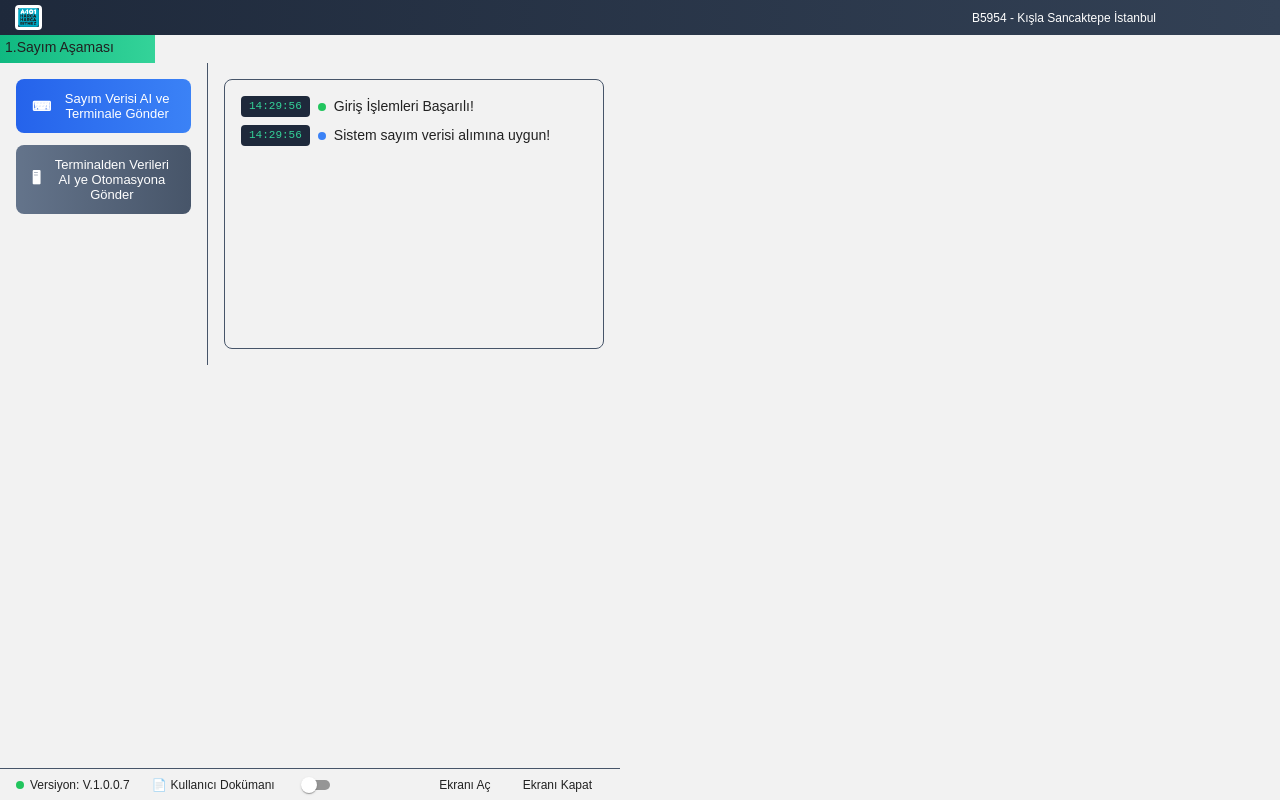
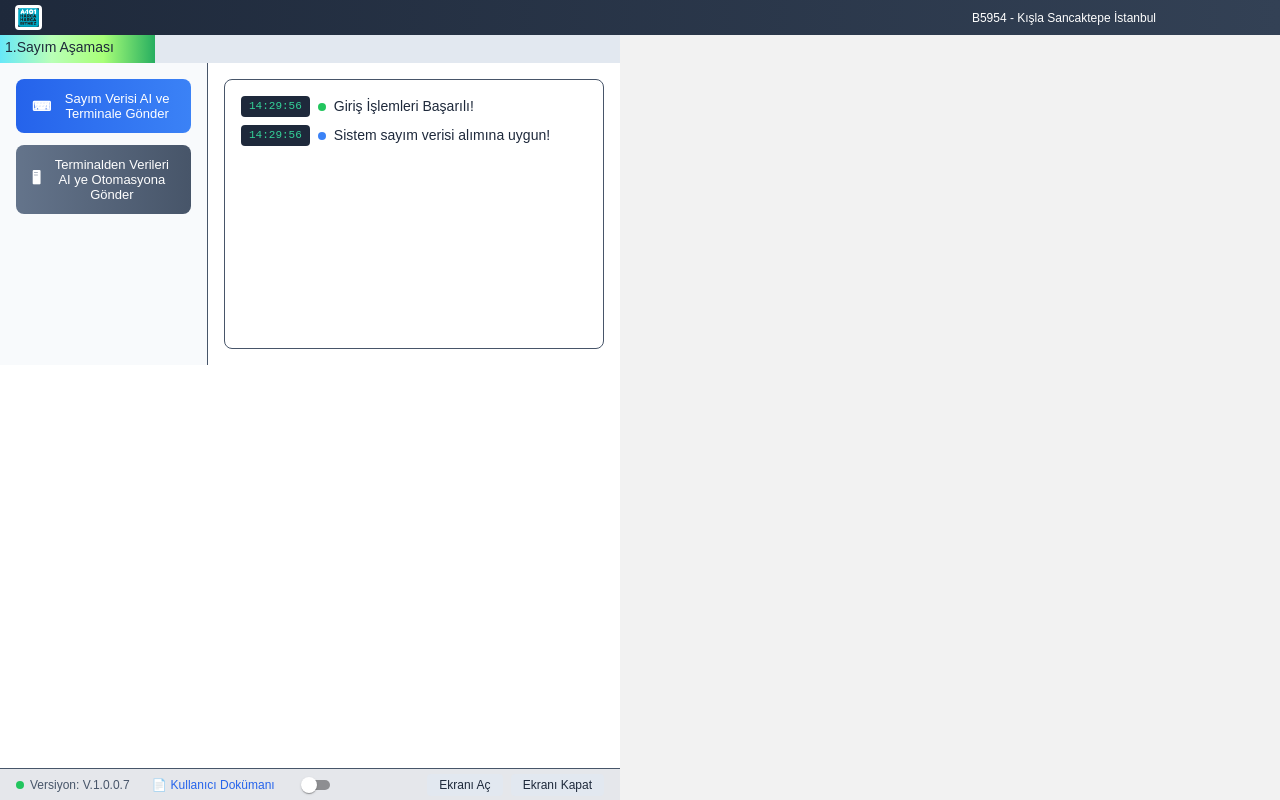
Before and after one commit to halitdip/ElektronReact, a React app: page /#/ in a window 1280 px wide. Built offline with nearby package versions, Linux system fonts and the light colour scheme; some icons are missing; a web font is replaced by a local one.

Commit message:
fix theme types and apply theme colors

```diff
--- a/src/features/Home/components/TitleBar.tsx
+++ b/src/features/Home/components/TitleBar.tsx
@@ -1,12 +1,19 @@
 import React from 'react';
+import { useTheme } from '@mui/material/styles';
 import RefreshIcon from '@mui/icons-material/Refresh';
 const styles = require('../home.module.css');
 
 
 export default function TitleBar() {
+  const theme = useTheme();
   return (
     <div className={styles.progressBarBg}>
-      <div className={styles.progressBarFill}></div>
+      <div
+        className={styles.progressBarFill}
+        style={{
+          background: `linear-gradient(to right, ${theme.customColors.gradient.join(", ")})`,
+        }}
+      ></div>
       <div className={styles.titleBar}>
         <div className={styles.title}>1.Sayım Aşaması</div>
         <div style={{ marginRight: 5, cursor: 'pointer' }}>
--- a/src/features/Home/index.tsx
+++ b/src/features/Home/index.tsx
@@ -1,4 +1,5 @@
 import React from 'react';
+import { useTheme } from '@mui/material/styles';
 import TitleBar from './components/TitleBar';
 import LeftPanel from './components/LeftPanel';
 import RightPanel from './components/RightPanel';
@@ -7,10 +8,24 @@ import { useHome } from './useHome';
 const styles = require('./home.module.css');
 
 export default function Home() {
+  const theme = useTheme();
   const { logs, handleSendFromTerminal, handleSendToTerminal } = useHome();
 
+  const cssVars: React.CSSProperties = {
+    '--wrapper-bg': theme.customColors.wrapperBg,
+    '--text-color': theme.customColors.textColor,
+    '--progress-bar-bg': theme.customColors.progressBarBg,
+    '--left-panel-bg': theme.customColors.leftPanelBg,
+    '--logbox-bg': theme.customColors.logboxBg,
+    '--statusbar-bg': theme.customColors.statusbarBg,
+    '--status-text': theme.customColors.statusText,
+    '--link-color': theme.customColors.linkColor,
+    '--status-button-bg': theme.customColors.statusButtonBg,
+    '--status-button-text': theme.customColors.statusButtonText,
+  } as React.CSSProperties;
+
   return (
-    <div className={styles.wrapper}>
+    <div className={styles.wrapper} style={cssVars}>
       <TitleBar />
       <div className={styles.content}>
         <LeftPanel
--- a/src/theme/theme.ts
+++ b/src/theme/theme.ts
@@ -1,5 +1,31 @@
 // src/theme/theme.ts
 import { createTheme } from '@mui/material/styles';
+
+declare module '@mui/material/styles' {
+  interface CustomColors {
+    headerBackground: string;
+    border: string;
+    shadow: string;
+    legendBoxBg: string;
+    gradient: string[];
+    wrapperBg: string;
+    textColor: string;
+    progressBarBg: string;
+    leftPanelBg: string;
+    logboxBg: string;
+    statusbarBg: string;
+    statusText: string;
+    linkColor: string;
+    statusButtonBg: string;
+    statusButtonText: string;
+  }
+  interface Theme {
+    customColors: CustomColors;
+  }
+  interface ThemeOptions {
+    customColors?: Partial<CustomColors>;
+  }
+}
 
 
 export const getTheme = (mode: 'light' | 'dark') =>
@@ -27,9 +53,19 @@ export const getTheme = (mode: 'light' | 'dark') =>
         mode === 'dark'
           ? ['#0f3443', '#19324c', '#105e62', '#27ae60']
           : ['#67e8f9', '#b9ffb7', '#a8ff78', '#27ae60'],
+      wrapperBg: mode === 'dark' ? '#0f172a' : '#ffffff',
+      textColor: mode === 'dark' ? '#f1f5f9' : '#1e293b',
+      progressBarBg: mode === 'dark' ? '#1e293b' : '#e2e8f0',
+      leftPanelBg: mode === 'dark' ? '#1e293b' : '#f8fafc',
+      logboxBg: mode === 'dark' ? '#0f172a' : '#ffffff',
+      statusbarBg: mode === 'dark' ? '#1e293b' : '#e5e7eb',
+      statusText: mode === 'dark' ? '#cbd5e1' : '#475569',
+      linkColor: mode === 'dark' ? '#38bdf8' : '#2563eb',
+      statusButtonBg: mode === 'dark' ? '#334155' : '#e2e8f0',
+      statusButtonText: mode === 'dark' ? '#f1f5f9' : '#1e293b',
     },
     typography: {
       fontFamily: ['TTForsRegular', 'sans-serif'].join(','),
       button: { textTransform: 'none' },
     },
-  }) as any;
+  }) as unknown as import('@mui/material/styles').Theme;
```
